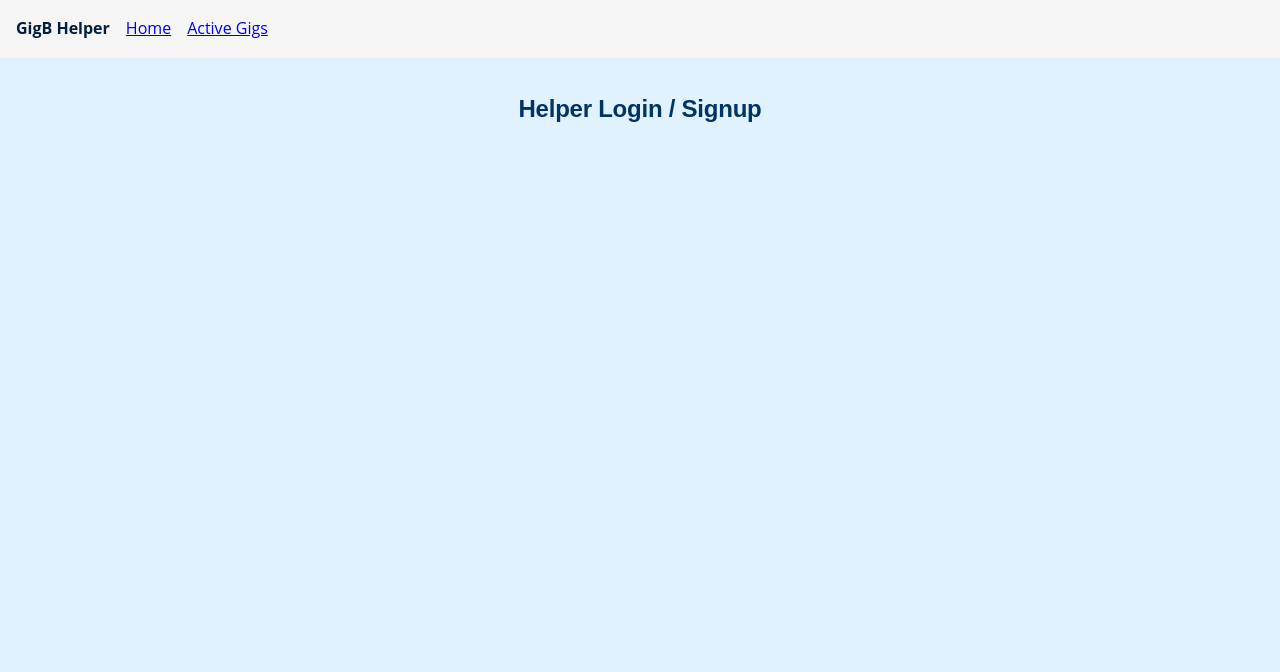
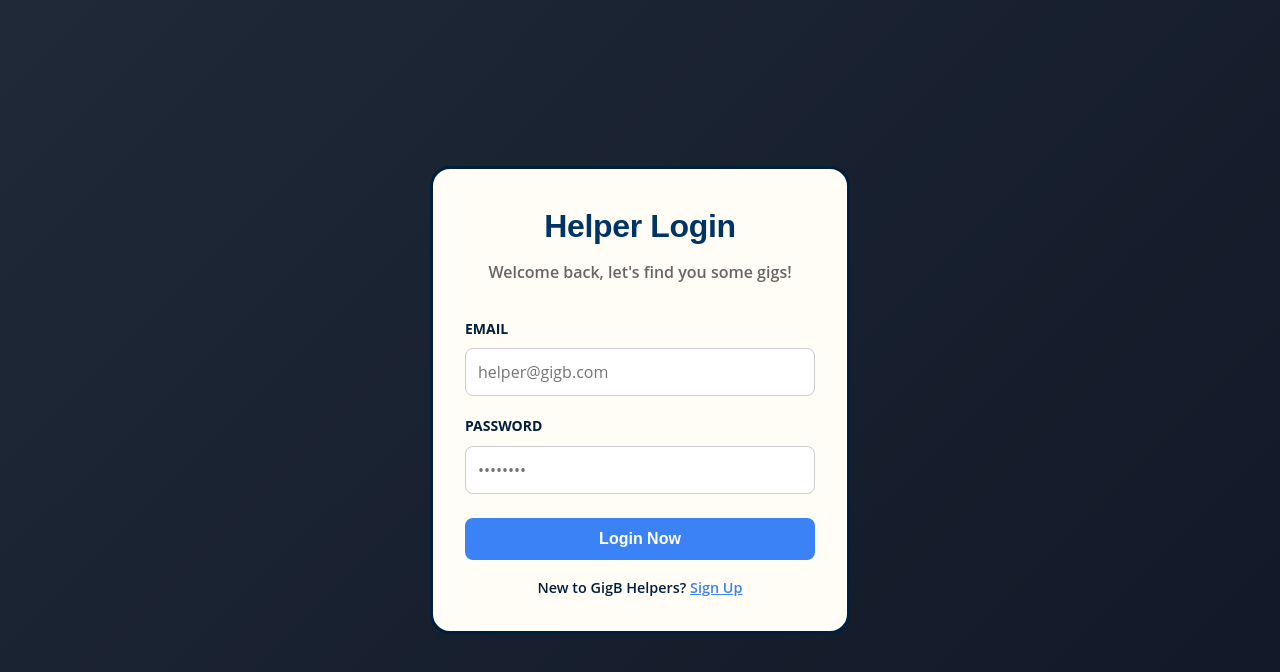
Before and after one commit to yellowgram1543/gigb-helper, a React (Vite) app: page /auth in a window 1280 px wide. Shown: the top 672 px of the page. Built offline with nearby package versions, Linux system fonts and the light colour scheme.

Commit message:
Add Helper Authentication and Zustand Store

```diff
--- a/src/App.jsx
+++ b/src/App.jsx
@@ -1,23 +1,42 @@
-import React from "react";
+import React, { useEffect } from "react";
 import { BrowserRouter as Router, Routes, Route, Navigate } from "react-router-dom";
+import Auth from "./pages/Auth";
+import useAuthStore from "./store/authStore";
 
 // Placeholder components
-const Auth = () => <div style={{ padding: "2rem", textAlign: "center" }}><h2>Helper Login / Signup</h2></div>;
 const Home = () => <div style={{ padding: "2rem", textAlign: "center" }}><h2>Available Gigs Map / List</h2></div>;
 const TaskDetail = () => <div style={{ padding: "2rem", textAlign: "center" }}><h2>Task Details & Apply</h2></div>;
 const ActiveGigs = () => <div style={{ padding: "2rem", textAlign: "center" }}><h2>My Accepted Gigs</h2></div>;
 const Chat = () => <div style={{ padding: "2rem", textAlign: "center" }}><h2>Chat with Client</h2></div>;
 
 export default function App() {
-  const isAuthenticated = false; // To be integrated with supabase auth state
+  const { isAuthenticated, initialize, isLoading, logout } = useAuthStore();
+
+  useEffect(() => {
+    initialize();
+  }, [initialize]);
+
+  if (isLoading) {
+    return (
+      <div style={{ height: "100vh", display: "flex", alignItems: "center", justifyContent: "center" }}>
+        <p>Loading Helper App...</p>
+      </div>
+    );
+  }
 
   return (
     <Router>
-      <nav style={{ padding: "1rem", background: "#f5f5f5", display: "flex", gap: "1rem" }}>
-        <strong>GigB Helper</strong>
-        <a href="/">Home</a>
-        <a href="/active">Active Gigs</a>
-      </nav>
+      {isAuthenticated && (
+        <nav style={{ padding: "1rem", background: "#f5f5f5", display: "flex", gap: "1rem", alignItems: "center" }}>
+          <strong>GigB Helper Dashboard</strong>
+          <a href="/">Find Gigs</a>
+          <a href="/active">My Gigs</a>
+          <button onClick={logout} style={{ marginLeft: "auto", cursor: "pointer", padding: "0.5rem", borderRadius: "8px", border: "1px solid red", color: "red", background: "white" }}>
+            Logout
+          </button>
+        </nav>
+      )}
+
       <Routes>
         <Route
           path="/auth"
--- /dev/null
+++ b/src/pages/Auth.jsx
@@ -0,0 +1,136 @@
+import React, { useState } from "react";
+import { useNavigate } from "react-router-dom";
+import { supabase } from "../supabaseClient";
+
+export default function Auth() {
+  const [isLogin, setIsLogin] = useState(true);
+  const [name, setName] = useState("");
+  const [email, setEmail] = useState("");
+  const [password, setPassword] = useState("");
+  const [error, setError] = useState("");
+  const [isLoading, setIsLoading] = useState(false);
+  const navigate = useNavigate();
+
+  const handleSubmit = async (e) => {
+    e.preventDefault();
+    setError("");
+    setIsLoading(true);
+
+    if (!email || !password || (!isLogin && !name)) {
+      setError("Please fill in all required fields!");
+      setIsLoading(false);
+      return;
+    }
+
+    try {
+      if (isLogin) {
+        const { error: loginError } = await supabase.auth.signInWithPassword({
+          email,
+          password,
+        });
+        if (loginError) throw loginError;
+      } else {
+        const { error: signUpError } = await supabase.auth.signUp({
+          email,
+          password,
+          options: {
+            data: {
+              full_name: name,
+              role: 'helper' // This explicit payload tells the backend to create this user as a 'helper' rather than a standard user!
+            },
+          },
+        });
+        if (signUpError) throw signUpError;
+        alert("Account created! Check your email for the confirmation link!");
+      }
+
+      navigate("/");
+    } catch (err) {
+      setError(err.message || "Something went wrong. Try again.");
+    } finally {
+      setIsLoading(false);
+    }
+  };
+
+  return (
+    <main style={{
+      display: "flex",
+      alignItems: "center",
+      justifyContent: "center",
+      minHeight: "100vh",
+      padding: "20px",
+      background: "linear-gradient(135deg, #1f2937, #111827)" // Adjusted to a darker vibe for helpers
+    }}>
+      <div className="card" style={{ maxWidth: "420px", width: "100%", padding: "2rem" }}>
+        <h1 style={{ textAlign: "center", marginBottom: "0.5rem" }}>
+          {isLogin ? "Helper Login" : "Become a Helper"}
+        </h1>
+        <p style={{ textAlign: "center", marginBottom: "2rem", fontWeight: 600, color: "#666" }}>
+          {isLogin ? "Welcome back, let's find you some gigs!" : "Earn money helping your neighborhood."}
+        </p>
+
+        <form onSubmit={handleSubmit}>
+          {!isLogin && (
+            <div style={{ marginBottom: "1.2rem" }}>
+              <label className="text-small" style={{ display: "block", marginBottom: "0.5rem", fontWeight: "bold" }}>NAME</label>
+              <input
+                type="text"
+                placeholder="Your Name"
+                value={name}
+                onChange={(e) => setName(e.target.value)}
+                style={{ width: "100%", padding: "0.75rem", borderRadius: "8px", border: "1px solid #ccc", fontSize: "1rem" }}
+              />
+            </div>
+          )}
+
+          <div style={{ marginBottom: "1.2rem" }}>
+            <label className="text-small" style={{ display: "block", marginBottom: "0.5rem", fontWeight: "bold" }}>EMAIL</label>
+            <input
+              type="email"
+              placeholder="helper@gigb.com"
+              value={email}
+              onChange={(e) => setEmail(e.target.value)}
+              style={{ width: "100%", padding: "0.75rem", borderRadius: "8px", border: "1px solid #ccc", fontSize: "1rem" }}
+            />
+          </div>
+
+          <div style={{ marginBottom: "1.5rem" }}>
+            <label className="text-small" style={{ display: "block", marginBottom: "0.5rem", fontWeight: "bold" }}>PASSWORD</label>
+            <input
+              type="password"
+              placeholder="••••••••"
+              value={password}
+              onChange={(e) => setPassword(e.target.value)}
+              style={{ width: "100%", padding: "0.75rem", borderRadius: "8px", border: "1px solid #ccc", fontSize: "1rem" }}
+            />
+          </div>
+
+          {error && (
+            <p style={{
+              color: "red",
+              fontWeight: 700,
+              textAlign: "center",
+              marginBottom: "1rem"
+            }}>
+              {error}
+            </p>
+          )}
+
+          <button type="submit" className="btn btn-primary" style={{ width: "100%", marginBottom: "1rem", padding: "0.75rem", fontSize: "1rem", borderRadius: "8px", border:"none", background:"#3b82f6", color:"white", fontWeight:"bold", cursor:"pointer" }} disabled={isLoading}>
+            {isLoading ? "Processing..." : (isLogin ? "Login Now" : "Sign Up to Help")}
+          </button>
+
+          <p style={{ textAlign: "center", fontWeight: 600, fontSize: "0.9rem" }}>
+            {isLogin ? "New to GigB Helpers?" : "Already a Helper?"}{" "}
+            <span
+              onClick={() => { setIsLogin(!isLogin); setError(""); }}
+              style={{ color: "#3b82f6", cursor: "pointer", textDecoration: "underline" }}
+            >
+              {isLogin ? "Sign Up" : "Log In"}
+            </span>
+          </p>
+        </form>
+      </div>
+    </main>
+  );
+}
--- /dev/null
+++ b/src/store/authStore.js
@@ -0,0 +1,71 @@
+import { create } from "zustand";
+import { supabase } from "../supabaseClient";
+
+const useAuthStore = create((set) => ({
+  user: null,
+  session: null,
+  isAuthenticated: false,
+  isLoading: true,
+
+  setSession: (session) => {
+    set({
+      session,
+      user: session?.user || null,
+      isAuthenticated: !!session,
+      isLoading: false
+    });
+
+    if (session?.access_token) {
+      localStorage.setItem("token", session.access_token);
+    } else {
+      localStorage.removeItem("token");
+    }
+  },
+
+  logout: async () => {
+    await supabase.auth.signOut();
+    localStorage.removeItem("token");
+    set({ user: null, session: null, isAuthenticated: false });
+  },
+
+  initialize: async () => {
+    try {
+      console.log("DEBUG: Initializing Supabase Auth...");
+      const { data: { session }, error } = await supabase.auth.getSession();
+
+      if (error) throw error;
+
+      if (session) {
+        console.log("DEBUG: Session found, user is authenticated.");
+        set({
+          session,
+          user: session.user,
+          isAuthenticated: true,
+          isLoading: false
+        });
+        localStorage.setItem("token", session.access_token);
+      } else {
+        console.log("DEBUG: No active session found.");
+        set({ isLoading: false, isAuthenticated: false });
+      }
+
+      // Start listening for changes after the initial check
+      supabase.auth.onAuthStateChange((_event, session) => {
+        console.log("DEBUG: Auth State Changed:", _event);
+        if (session) {
+          set({ session, user: session.user, isAuthenticated: true, isLoading: false });
+          localStorage.setItem("token", session.access_token);
+        } else {
+          set({ session: null, user: null, isAuthenticated: false, isLoading: false });
+          localStorage.removeItem("token");
+        }
+      });
+
+    } catch (err) {
+      console.error("DEBUG ERROR: Supabase initialization failed:", err.message);
+      set({ isLoading: false, isAuthenticated: false });
+    }
+  }
+}));
+
+export default useAuthStore;
```
